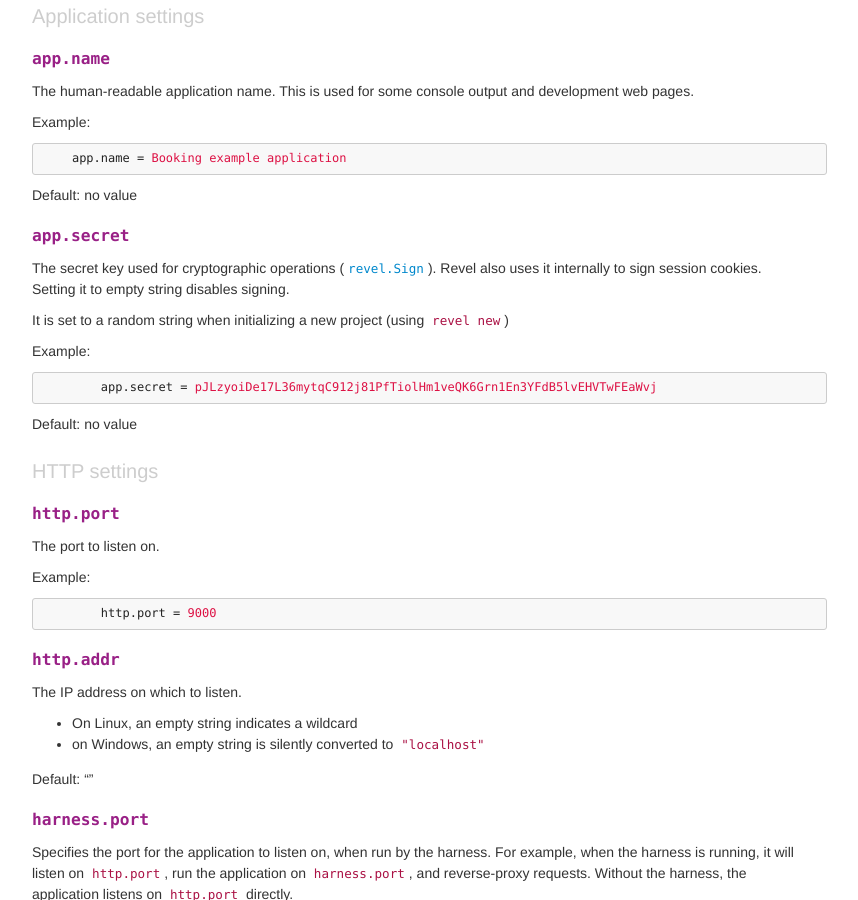
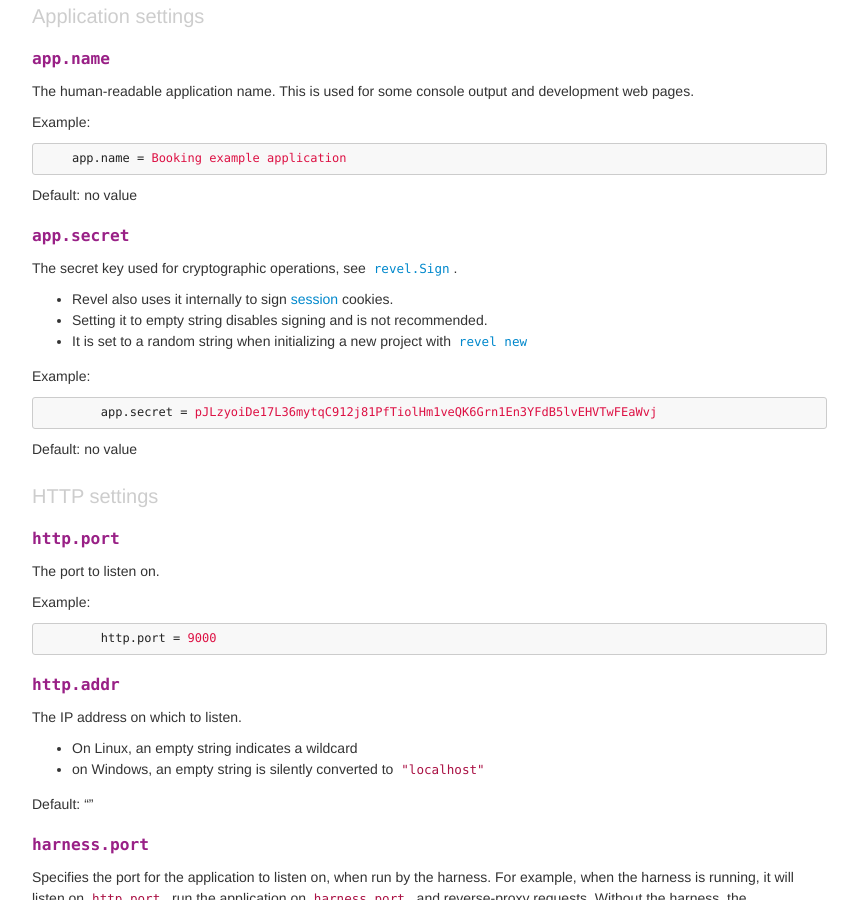
Before and after one commit to revel/revel.github.io, a Jekyll site: the page built from manual/appconf.md, in a window 1280 px wide and 900 px high, scrolled down 2654 px. Shown: the whole window, without its empty margins (358-1216 px from the left). Built offline with Jekyll 4.4.1, drawn with Linux system fonts in a browser that asks for light colours; nearby versions of some CDN libraries; comment, search, counter and statistics services are not loaded; some of the changed text lies outside the part shown.

```diff
--- a/manual/appconf.md
+++ b/manual/appconf.md
@@ -159,11 +159,10 @@ Default: no value
 
 #### `app.secret`
 
-The secret key used for cryptographic operations
-([`revel.Sign`](../docs/godoc/util.html#Sign)).  Revel also uses it internally
-to sign session cookies.  Setting it to empty string disables signing.
-
-It is set to a random string when initializing a new project (using `revel new`)
+The secret key used for cryptographic operations, see [`revel.Sign`](../docs/godoc/util.html#Sign).
+- Revel also uses it internally to sign [session](session.html) cookies.
+- Setting it to empty string disables signing and is not recommended.
+- It is set to a random string when initializing a new project with [`revel new`](tool.html#new)
 
 Example:
 {% highlight ini %}
@@ -494,18 +493,6 @@ Default: ""
 
 The [jobs](jobs.html) module allows you to run [scheduled](jobs.html#RecurringJobs) or [ad-hoc](jobs.html#OneOff) jobs.
 
-#### Named schedules
-
-[Named cron schedules](jobs.html#NamedSchedules) may be configured by setting a key of the form:
-{% highlight ini %}
-cron.schedulename = @hourly
-{% endhighlight %}
-The names schedule may be referenced upon submission to the job runner. For
-example:
-{% highlight go %}
-jobs.Schedule("cron.schedulename", job)
-{% endhighlight %}
-
 
 
 #### `jobs.pool`
@@ -530,6 +517,21 @@ jobs.selfconcurrent = true
 {% endhighlight %}
 
 
+#### Named Schedules
+
+[Named cron schedules](jobs.html#NamedSchedules) may be configured by setting a key of the form:
+{% highlight ini %}
+cron.schedulename = @hourly
+{% endhighlight %}
+The names schedule may be referenced upon submission to the job runner. For
+example:
+{% highlight go %}
+jobs.Schedule("cron.schedulename", job)
+{% endhighlight %}
+
+
+
+
 
 
 ### Modules
```
Also changed, not shown: manual/faq.md (+7 -4 lines).
